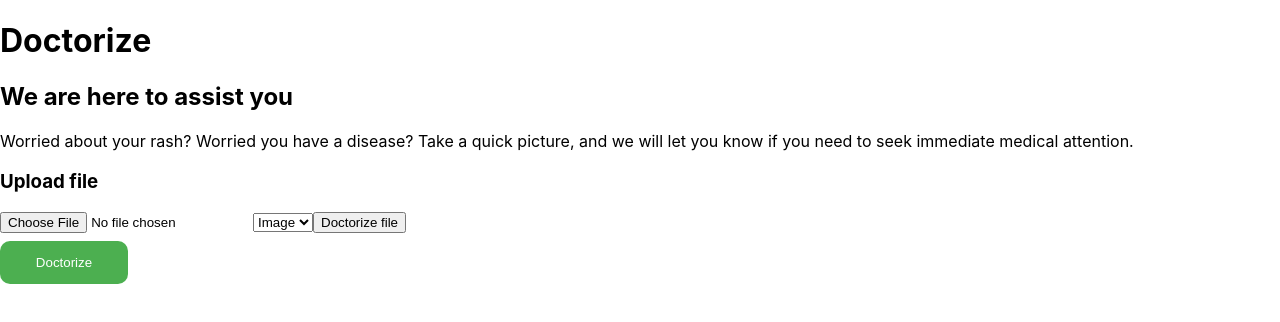
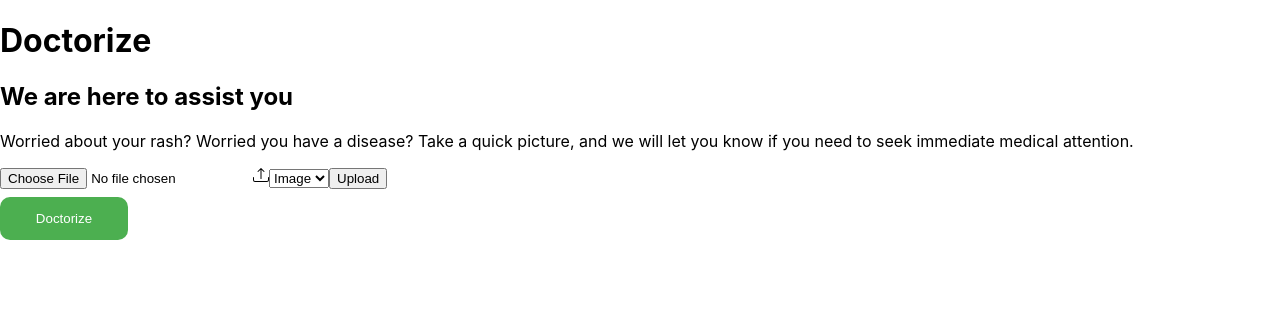
Before and after one commit to Docterize-AI/doctorize-frontend, a Next.js app: page /doctorize in a window 1280 px wide. Shown: the top 322 px of the page. Built offline with nearby package versions, Linux system fonts and the light colour scheme.

Commit message:
added upload icon

```diff
--- a/pages/doctorize.js
+++ b/pages/doctorize.js
@@ -2,6 +2,7 @@ import axios from 'axios';
 import { useState } from 'react';
 import styles from '../styles/Home.module.css';
 import { useRouter } from 'next/router';
+import { BsUpload } from 'react-icons/bs';
 
 export default function Doctorize() {
 
@@ -48,14 +49,14 @@ export default function Doctorize() {
             </div>
 
             <div>
-                <h3>Upload file</h3>
                 <form>
                     <input type="file" id="file" name="file" onChange={onChangeHandler}/>
+                    <BsUpload />
                     <select id="fileType" name="fileType" onChange={fileTypeChange}>
                         <option value='image'>Image</option>
                         <option value='audio'>Audio</option>
                     </select>
-                    <input type="submit" value="Doctorize file" onChange={doctorize}/>
+                    <input type="submit" value="Upload" onChange={doctorize}/>
                 </form>
             </div>
 
```
